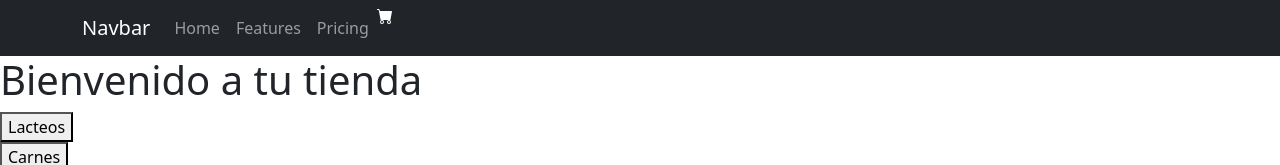
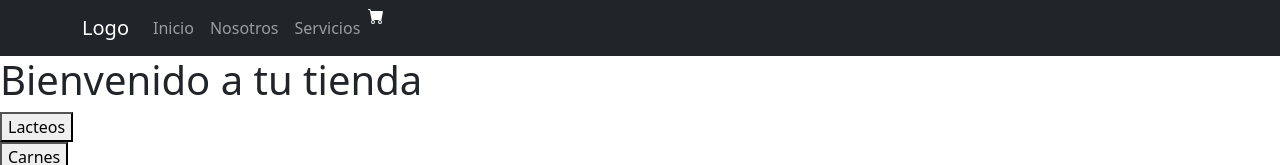
Before and after one commit to felixMedinaL/marketcarrito, a React (Create React App) app: page / in a window 1280 px wide. Shown: the top 165 px of the page. Built offline with nearby package versions, Linux system fonts and the light colour scheme.

Commit message:
navbar creado

```diff
--- a/package.json
+++ b/package.json
@@ -7,6 +7,7 @@
     "@testing-library/react": "^12.1.4",
     "@testing-library/user-event": "^13.5.0",
     "bootstrap": "^5.1.3",
+    "core-js": "^3.6.5",
     "react": "^18.0.0",
     "react-bootstrap": "^2.2.2",
     "react-dom": "^18.0.0",
--- a/src/App.css
+++ b/src/App.css
@@ -1,3 +1,7 @@
+.Navbar {
+  display: flex;
+  justify-content: space-between;
+}
 .App {
   text-align: center;
 }
--- a/src/App.js
+++ b/src/App.js
@@ -1,9 +1,10 @@
-import { Component } from 'react';
+import { Components } from 'react';
 import './App.css';
 import ItemListContainer from './components/ItemListContainer/ItemListContainer';
 import NavBar from './components/NavBar';
 
 const App = () => {
+
   return (
     <>
     < NavBar />
--- /dev/null
+++ b/src/components/NavBar/index.css
@@ -0,0 +1,4 @@
+.Navbar {
+    display: flex;
+    justify-content: space-between;
+}
--- a/src/components/NavBar/index.jsx
+++ b/src/components/NavBar/index.jsx
@@ -1,15 +1,16 @@
 import React from "react";
 import { Navbar, Nav, Container } from "react-bootstrap";
 import { BsFillCartFill } from "react-icons/bs";
+import './index.css'
 const NavBar = () => {
 return <>
-  <Navbar bg="dark" variant="dark">
+  <Navbar className="Navbar" bg="dark" variant="dark">
     <Container>
-    <Navbar.Brand href="#home">Navbar</Navbar.Brand>
+    <Navbar.Brand href="#home">Logo</Navbar.Brand>
     <Nav className="me-auto">
-      <Nav.Link href="#home">Home</Nav.Link>
-      <Nav.Link href="#features">Features</Nav.Link>
-      <Nav.Link href="#pricing">Pricing</Nav.Link>
+      <Nav.Link href="#home">Inicio</Nav.Link>
+      <Nav.Link href="#our">Nosotros</Nav.Link>
+      <Nav.Link href="#service">Servicios</Nav.Link>
       < BsFillCartFill color='white' />
     </Nav>
     </Container>
--- a/src/index.css
+++ b/src/index.css
@@ -11,3 +11,8 @@ code {
   font-family: source-code-pro, Menlo, Monaco, Consolas, 'Courier New',
     monospace;
 }
+
+.NavBar {
+  display: flex;
+  justify-content: space-between;
+}
```
Also changed, not shown: 1 other file (tests, documents, lock files or other folders).
